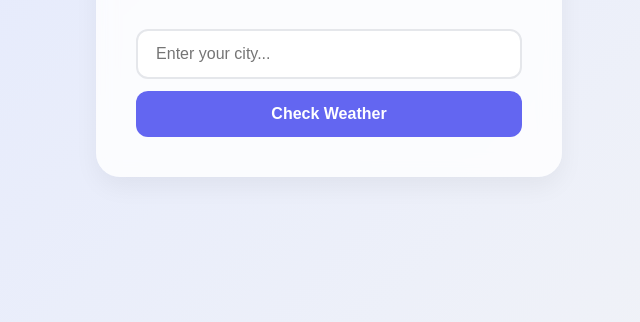
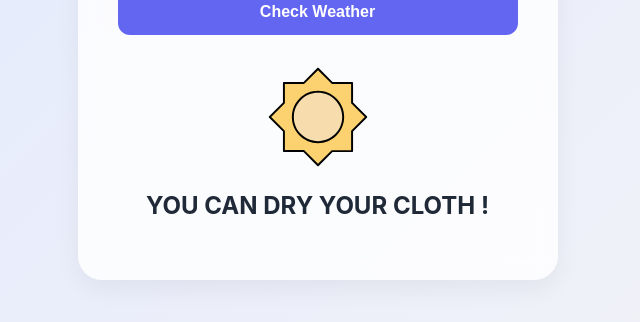
Before and after one commit to RayanEreteo/WillItDry, a website built with Vite: page index.html in a window 1280 px wide. Shown: the part 378-700 px from the top of the page, without its empty margins (351-991 px from the left). Built offline with nearby package versions, Linux system fonts and the light colour scheme.

Commit message:
added results HTML and styling

```diff
--- a/index.html
+++ b/index.html
@@ -26,8 +26,14 @@
           </button>
         </div>
       </form>
+
+      <div class="results-container">
+        <div id="logo-container"><img id="result-logo" src="/sun.svg" alt="sun/moon"></div>
+        <div class="result-head">
+          <h2>YOU CAN DRY YOUR CLOTH !</h2>
+        </div>
+      </div>
     </div>
-  </div>
 </body>
 
 </html>
--- a/src/style.css
+++ b/src/style.css
@@ -84,3 +84,14 @@ button:disabled {
   cursor: not-allowed;
   opacity: 0.6;
 }
+
+/* Results styling */
+.results-container {
+  margin-top: 2rem;
+  text-align: center;
+
+}
+
+#result-logo {
+  width: 100px;
+}
```
